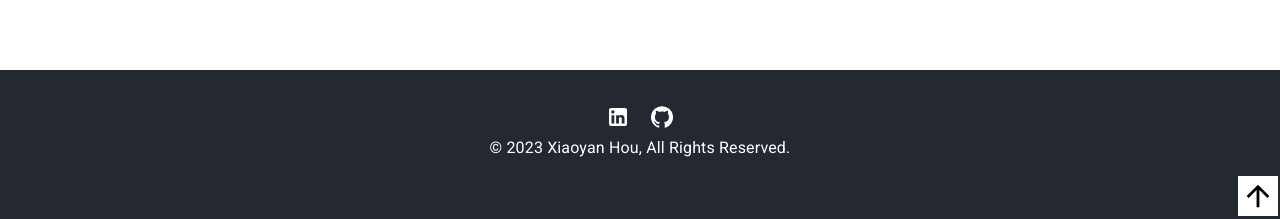
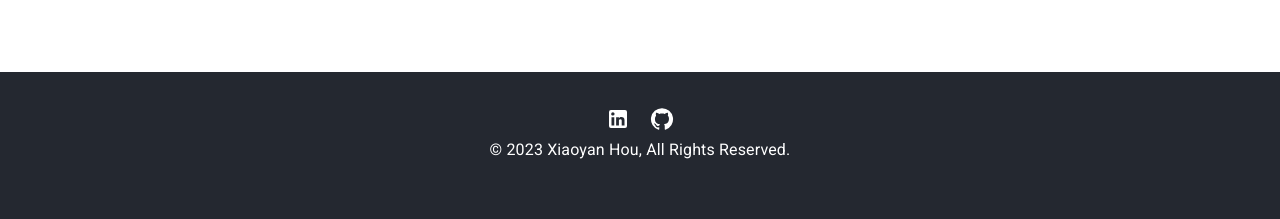
Before and after one commit to houtuantuan/myPortfolio, a React (Create React App) app: page / in a window 1280 px wide. Shown: the part 3639-3858 px from the top of the page. Built offline with nearby package versions, Linux system fonts and the light colour scheme.

Commit message:
some buttons finished

```diff
--- a/package.json
+++ b/package.json
@@ -17,6 +17,7 @@
     "react-card-flip": "^1.2.0",
     "react-dom": "^18.2.0",
     "react-scripts": "5.0.1",
+    "react-scroll-to-top": "^3.0.0",
     "sass": "^1.60.0",
     "web-vitals": "^2.1.4"
   },
--- a/src/App.js
+++ b/src/App.js
@@ -6,17 +6,39 @@ import AboutMe from "./components/AboutMe"
 import Projects from './components/Projects.js'
 import "./App.css"
 import Contact from "./components/Contact.js"
+import Footer from './components/Footer.js'
+import ScrollToTop from "react-scroll-to-top";
+import { useRef } from 'react'
 
 function App () {
+  const About = useRef(null);
+
+
+
+
+  const scrollDown = (ref) => {
+    console.log('!!!!!!!!!!!!!!!!!!!!!!!!!!!!!!!!!!!')
+    console.log(ref)
+    console.log(ref.current)
+    console.log('------------------------------------')
+
+    window.scrollTo({
+      top: ref.current.offsetTop,
+      behavior: 'smooth',
+    });
+    console.log(1111)
+  };
   return (
     <div className='App'>
 
-      <DrawerAppBar />
+      <DrawerAppBar scrollDown={scrollDown} About={About} />
 
-      <Background />
-      <AboutMe />
-      <Projects/>
-      <Contact />
+      <Background scrollDown={scrollDown} About={About}/>
+      <ScrollToTop />
+      <AboutMe About={About} />
+      <Projects  />
+      <Contact/>
+      <Footer />
 
     </div>
   )
--- a/src/components/AboutMe.js
+++ b/src/components/AboutMe.js
@@ -1,11 +1,15 @@
 import React from 'react'
 import { Box, Container } from '@mui/system'
 import Button from '@mui/material/Button'
+import { useRef } from 'react';
 
 
-export default function AboutMe () {
+export default function AboutMe ({About}) {
+
+
+
   return (
-    <div style={{width: '100%'}}>
+    <div style={{width: '100%'}} ref={About}>
       <Box
         sx={{
           display: 'flex',
--- a/src/components/Background.js
+++ b/src/components/Background.js
@@ -5,7 +5,7 @@ import '@animxyz/core'
 import Introduction from './Introduction'
 import Button from '@mui/material/Button'
 
-export default function Background () {
+export default function Background ({scrollDown,About}) {
   return (
     <>
     <div className='background'>
@@ -21,7 +21,7 @@ export default function Background () {
         <span className='star'></span>
         <span className='star'></span>
       </section>
-      <Introduction />
+      <Introduction scrollDown={scrollDown} About={About}/>
 
     </div>
 
--- a/src/components/Contact.js
+++ b/src/components/Contact.js
@@ -9,13 +9,14 @@ import LinkedInIcon from '@mui/icons-material/LinkedIn'
 import GitHubIcon from '@mui/icons-material/GitHub'
 import ArrowUpwardIcon from '@mui/icons-material/ArrowUpward'
 
-export default function Contact () {
+export default function Contact ({contactSection}) {
+
   return (
-    <Box>
-      <Grid sx={{  backgroundColor: 'white' }}>
+    <Box ref={contactSection}>
+      <Grid sx={{  backgroundColor: 'white',marginBottom:"2em" }}>
         <Card
           style={{
-            height: '80vh',
+            height: '80%',
             maxWidth: 450,
             padding: '20px 5px',
             margin: '0 auto',
@@ -102,51 +103,7 @@ export default function Contact () {
           </CardContent>
         </Card>
       </Grid>
-      <Box sx={{ backgroundColor: '#242830',
-       height: '15vh',
-       minHeight:"150px"
-       }}>
-        <Box
-          sx={{
-            color: 'white',
-            display: 'flex',
-            flexDirection: 'column',
-            alignItems: 'center',
-            justifyContent: 'center',
-            // border: 'solid pink',
-            paddingTop:"35px"
-          }}
-        >
-          <span>
-            <LinkedInIcon sx={{ marginRight: '10px' }} />
-            <GitHubIcon sx={{ marginLeft: '10px' }} />
-          </span>
-          <Typography> © 2023 Xiaoyan Hou, All Rights Reserved.</Typography>
-          <Box
-            sx={{
-              display: 'flex',
-              height: '40%',
-              maxHeight: '10vh',
-              justifyContent: 'flex-end',
-              alignItems: 'flex-end',
-            //   border: 'solid red',
-              width:"100%",
-              color:"black"
-            }}
-          >
-            <ArrowUpwardIcon
-              sx={{
-                border: 'solid white',
-                backgroundColor: 'white',
-                fontSize:40,
-                position:"relative",
-                top:"16px",
-                right:"2px"
-              }}
-            />
-          </Box>
-        </Box>
-      </Box>
+
     </Box>
   )
 }
--- /dev/null
+++ b/src/components/Footer.js
@@ -0,0 +1,53 @@
+import { Card } from '@mui/material'
+import { Typography } from '@mui/material'
+import { Button } from '@mui/material'
+import { TextField } from '@mui/material'
+import { CardContent } from '@mui/material'
+import { Grid, Box, Container } from '@mui/material'
+import React from 'react'
+import LinkedInIcon from '@mui/icons-material/LinkedIn'
+import GitHubIcon from '@mui/icons-material/GitHub'
+import ArrowUpwardIcon from '@mui/icons-material/ArrowUpward'
+import useScrollTrigger from "@mui/material/useScrollTrigger";
+
+
+export default function Footer () {
+  return (
+    <Box
+      sx={{ backgroundColor: '#242830', height: '15vh', minHeight: '150px' }}
+    >
+      <Box
+        sx={{
+          color: 'white',
+          display: 'flex',
+          flexDirection: 'column',
+          alignItems: 'center',
+          justifyContent: 'center',
+        //   border: 'solid pink',
+          paddingTop: '35px'
+        }}
+      >
+        <span>
+          <LinkedInIcon sx={{ marginRight: '10px' }} />
+          <GitHubIcon sx={{ marginLeft: '10px' }} />
+        </span>
+        <Typography> © 2023 Xiaoyan Hou, All Rights Reserved.</Typography>
+        <Box
+          sx={{
+            display: 'flex',
+            height: '40%',
+            maxHeight: '10vh',
+            justifyContent: 'flex-end',
+            alignItems: 'flex-end',
+            //   border: 'solid red',
+            width: '100%',
+            color: 'black'
+          }}
+        >
+
+
+        </Box>
+      </Box>
+    </Box>
+  )
+}
--- a/src/components/Introduction.js
+++ b/src/components/Introduction.js
@@ -8,6 +8,7 @@ import { spacing } from '@mui/system'
 import { createTheme } from '@mui/material/styles'
 import { ThemeProvider } from '@emotion/react'
 import './introduction.css'
+import { useRef } from 'react'
 
 const theme = createTheme({
   status: {
@@ -25,7 +26,10 @@ const theme = createTheme({
   }
 })
 
-export default function Introduction () {
+export default function Introduction ({scrollDown,About}) {
+
+
+
   return (
     <>
       <ThemeProvider theme={theme}>
@@ -84,7 +88,7 @@ export default function Introduction () {
             Front End Developer
           </Box>
           <Box textAlign='center'>
-            <Button variant='outlined' color='primary'>
+            <Button variant='outlined' color='primary' onClick={()=>scrollDown(About)} >
               View my work
             </Button>
           </Box>
--- a/src/components/Projects.js
+++ b/src/components/Projects.js
@@ -10,52 +10,53 @@ import Button from '@mui/material/Button'
 import { margin } from '@mui/system'
 import { Container } from '@mui/system'
 import ReactCardFlip from 'react-card-flip'
-import { useState } from 'react'
+import { useState, useRef } from 'react'
 import FrontFindIp from './projects/FrontFindIp'
 import BackFindIp from './projects/BackFindIp'
 
-export default function Projects () {
+export default function Projects ({ Projects }) {
   const theme = useTheme()
 
   const projects = [
     {
       name: 'Find Your IP',
-      description:"Javascript, React & UI Material",
+      description: 'Javascript, React & UI Material',
       image:
         'https://78.media.tumblr.com/d98fb931adb117c70f0dbced9e947520/tumblr_pe582mbWip1tlgv32o1_1280.png'
     },
     {
       name: 'Cooking Book',
-      description:"Javascript, React & UI Material",
+      description: 'Javascript, React & UI Material',
       image:
         'https://78.media.tumblr.com/d98fb931adb117c70f0dbced9e947520/tumblr_pe582mbWip1tlgv32o1_1280.png'
     },
     {
       name: 'Placeholder',
-      description:"Javascript, React & UI Material",
+      description: 'Javascript, React & UI Material',
       image:
         'https://78.media.tumblr.com/d98fb931adb117c70f0dbced9e947520/tumblr_pe582mbWip1tlgv32o1_1280.png'
     }
   ]
   const [flipped, setFlipped] = useState(Array(projects.length).fill(false))
 
-  const flip = (index) => setFlipped(prevStates => {
-    return prevStates.map((state,i) =>{
-      if(index === i){
-        return !state
-      }
-      return state
+  const flip = index =>
+    setFlipped(prevStates => {
+      return prevStates.map((state, i) => {
+        if (index === i) {
+          return !state
+        }
+        return state
+      })
     })
-  })
 
   return (
     <Box
+      ref={Projects}
       backgroundColor='#f4f4f4'
       sx={{
         display: 'flex',
         alignItems: 'center',
-        flexDirection: 'column',
-
+        flexDirection: 'column'
       }}
     >
       <Container
@@ -63,15 +64,21 @@ export default function Projects () {
       >
         My Projects
       </Container>
-      {projects.map((project,index) => {
+      {projects.map((project, index) => {
         return (
-          <Box my={"5%"}
+          <Box
+            my={'5%'}
+            onMouseEnter={() => flip(index)}
+            onMouseLeave={() => flip(index)}
+            key={index}
+          >
+            <ReactCardFlip isFlipped={flipped[index]} flipDirection='vertical'>
+              <FrontFindIp image={project.image} />
 
-          onMouseEnter={()=>flip(index)} onMouseLeave={()=>flip(index)} key={index}>
-            <ReactCardFlip isFlipped={flipped[index]} flipDirection='vertical'>
-              <FrontFindIp image={project.image}  />
-
-              <BackFindIp name={project.name} description={project.description}/>
+              <BackFindIp
+                name={project.name}
+                description={project.description}
+              />
             </ReactCardFlip>
           </Box>
         )
```
Also changed, not shown: src/components/DrawerAppBar.js (+59 -45 lines), 1 other file (tests, documents, lock files or other folders).
